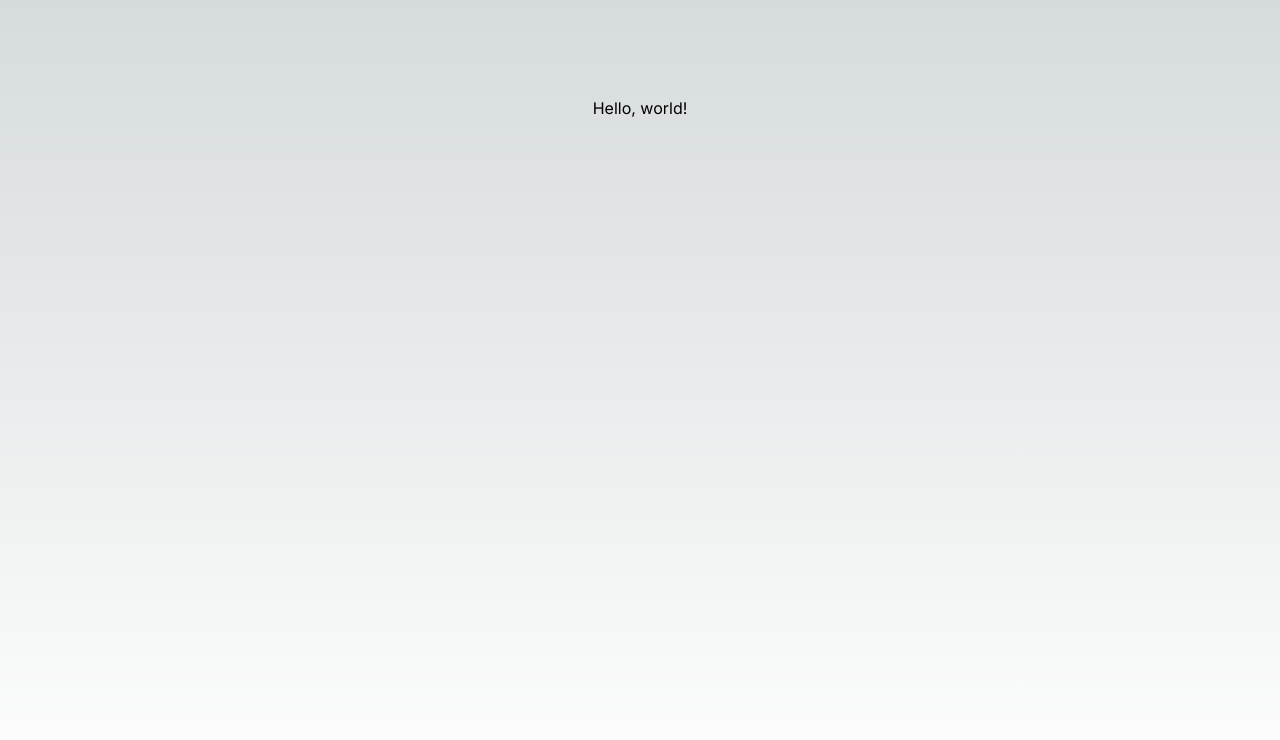
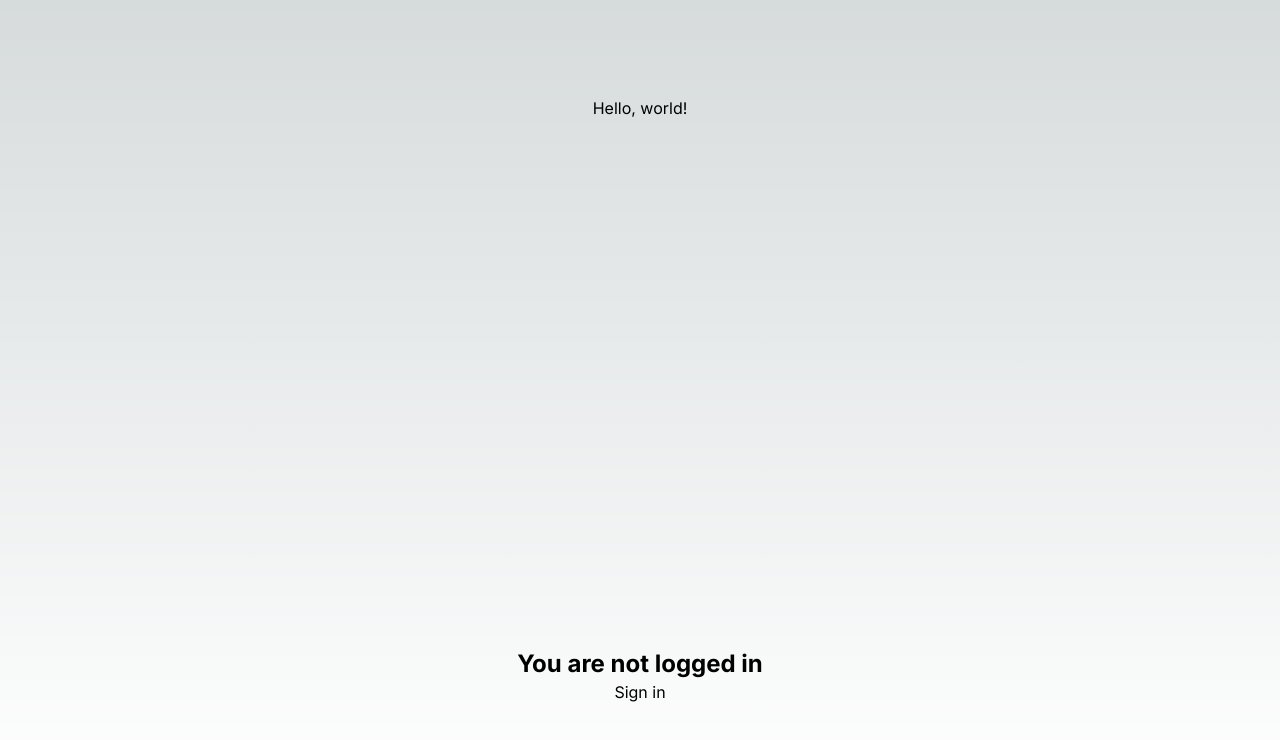
Before and after one commit to Felpo123/SGiDEA, a Next.js app: page / in a window 1280 px wide. Shown: the top 740 px of the page. Built offline with nearby package versions, Linux system fonts and the light colour scheme; no server answers.

Commit message:
feat: Basic implementation of NextAuth sign out and sign in for prove functionalitys

```diff
--- a/src/app/page.tsx
+++ b/src/app/page.tsx
@@ -1,15 +1,30 @@
 "use client";
 
 import { useSession } from "next-auth/react";
-import Image from "next/image";
+import { signIn, signOut } from "next-auth/react"
 
 export default function Home() {
-  const { data, status } = useSession();
-  console.log(data?.user, status);
+  const { data: session, status } = useSession();
 
   return (
     <main className="flex min-h-screen flex-col items-center justify-between p-24">
       Hello, world!
+      {status === "authenticated" && (
+        <div className="flex flex-col items-center justify-center">
+          <h1 className="text-2xl font-bold">{session.user.fullname}</h1>
+          <p className="text-gray-500">{session.user.email}</p>
+          <button onClick={() => signOut()}>Sign out</button>
+        </div>
+      )}
+      {
+        status === "unauthenticated" && (
+          <div className="flex flex-col items-center justify-center">
+            <h1 className="text-2xl font-bold">You are not logged in</h1>
+            <button onClick={() => signIn()}>Sign in</button>
+          </div>
+        )
+      }
+
     </main>
   );
 }
```
